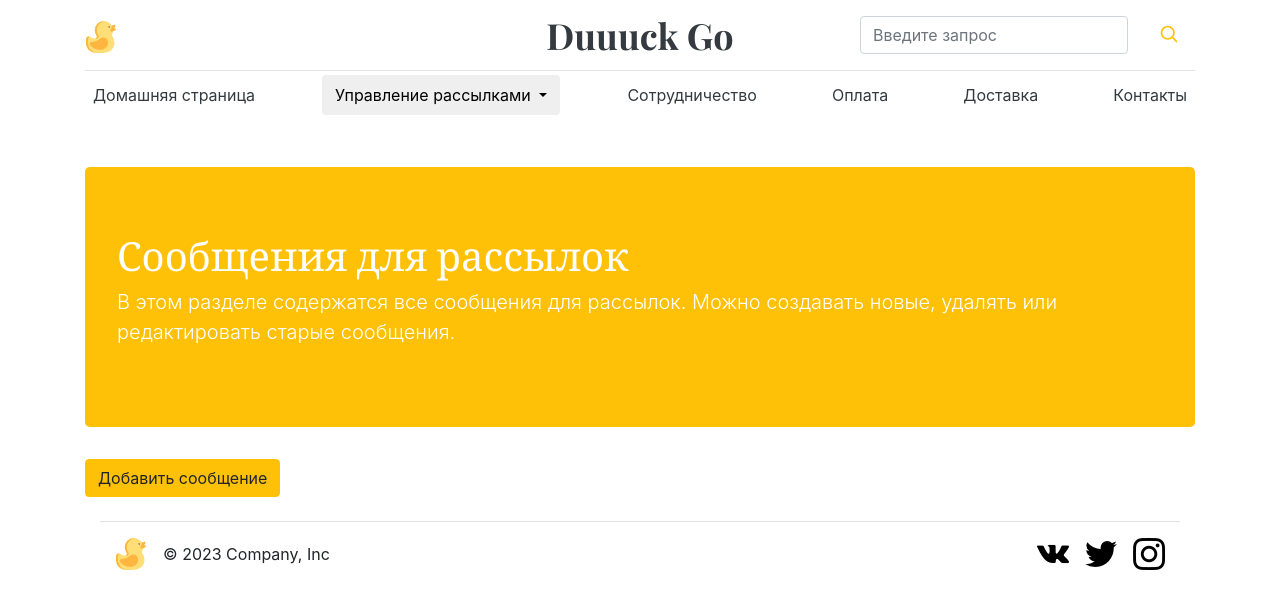
After one commit to Infuzoria/duck_shop, a Django app: page /texts/ in a window 1280 px wide. The commit adds this page. Shown: the top 609 px of the page. Run offline with Django 4.2, Linux system fonts and the light colour scheme; data that the repository does not hold is empty; some libraries are stand-ins or nearby versions.

Commit message:
Реализовали контроллер для редактирования сообщений

```diff
--- a/catalog/templates/base.html
+++ b/catalog/templates/base.html
@@ -57,7 +57,7 @@
                 </button>
                 <div class="dropdown-menu" aria-labelledby="btnGroupDrop1">
                     <a class="dropdown-item" href="/clients/">Пользователи</a>
-                    <a class="dropdown-item" href="#">Сообщения</a>
+                    <a class="dropdown-item" href="/texts/">Сообщения</a>
                     <a class="dropdown-item" href="#">Рассылки</a>
                 </div>
             </div>
--- a/mailing_app/templates/mailing_app/base.html
+++ b/mailing_app/templates/mailing_app/base.html
@@ -57,7 +57,7 @@
                 </button>
                 <div class="dropdown-menu" aria-labelledby="btnGroupDrop1">
                     <a class="dropdown-item" href="/clients/">Пользователи</a>
-                    <a class="dropdown-item" href="#">Сообщения</a>
+                    <a class="dropdown-item" href="/texts/">Сообщения</a>
                     <a class="dropdown-item" href="#">Рассылки</a>
                 </div>
             </div>
--- /dev/null
+++ b/mailing_app/templates/mailing_app/text_list.html
@@ -0,0 +1,37 @@
+{% extends 'base.html' %}
+{% block content %}
+{% load custom %}
+
+<div class="row mt-5">
+    <div class="col-12">
+        <div class="jumbotron bg-warning text-white">
+            <h1>Сообщения для рассылок</h1>
+            <p class="lead">В этом разделе содержатся все сообщения для рассылок. Можно создавать новые, удалять или
+                редактировать старые сообщения.</p>
+        </div>
+        <a href="/create_text" class="btn btn-warning">Добавить сообщение</a>
+    </div>
+</div>
+
+<div class="container">
+
+    <div class="row">
+        {% for object in object_list%}
+        <div class="col-4 mt-3">
+            <div class="card border-warning rounded-3 shadow-sm">
+                <div class="card-header bg-white text-center">
+                    <h5 class="card-title">{{ object.topic }}</h5>
+                </div>
+                <div class="card-body text-center">
+                    <div class="row justify-content-center">
+                        <h7 class="card-title">{{ object.text|truncatechars:100 }}</h7>
+                    </div>
+                    <a href="{% url 'mailing_app:update_text' object.pk %}" class="btn btn-sm btn-warning">Редактировать</a>
+                    <a href="#" class="btn btn-sm btn-warning">Удалить</a>
+                </div>
+            </div>
+        </div>
+        {% endfor %}
+    </div>
+</div>
+{% endblock %}
--- a/mailing_app/urls.py
+++ b/mailing_app/urls.py
@@ -1,5 +1,6 @@
 from django.urls import path
-from mailing_app.views import ClientCreateView, ClientListView, ClientUpdateView, ClientDeleteView, TextCreateView
+from mailing_app.views import (ClientCreateView, ClientListView, ClientUpdateView, ClientDeleteView, TextCreateView,
+                               TextListView, TextUpdateView)
 
 app_name = 'mailing_app'
 
@@ -9,4 +10,6 @@ urlpatterns = [
     path('client_update/<int:pk>/', ClientUpdateView.as_view(), name='update_client'),
     path('delete_client/<int:pk>/', ClientDeleteView.as_view(), name='delete_client'),
     path('create_text/', TextCreateView.as_view(), name='create_text'),
+    path('texts/', TextListView.as_view(), name="list_of_texts"),
+    path('text_update/<int:pk>/', TextUpdateView.as_view(), name='update_text'),
 ]
--- a/mailing_app/views.py
+++ b/mailing_app/views.py
@@ -28,3 +28,13 @@ class TextCreateView(CreateView):
     model = Text
     form_class = TextForm
     success_url = '/texts'
+
+
+class TextListView(ListView):
+    model = Text
+
+
+class TextUpdateView(UpdateView):
+    model = Text
+    form_class = TextForm
+    success_url = '/texts'
```
